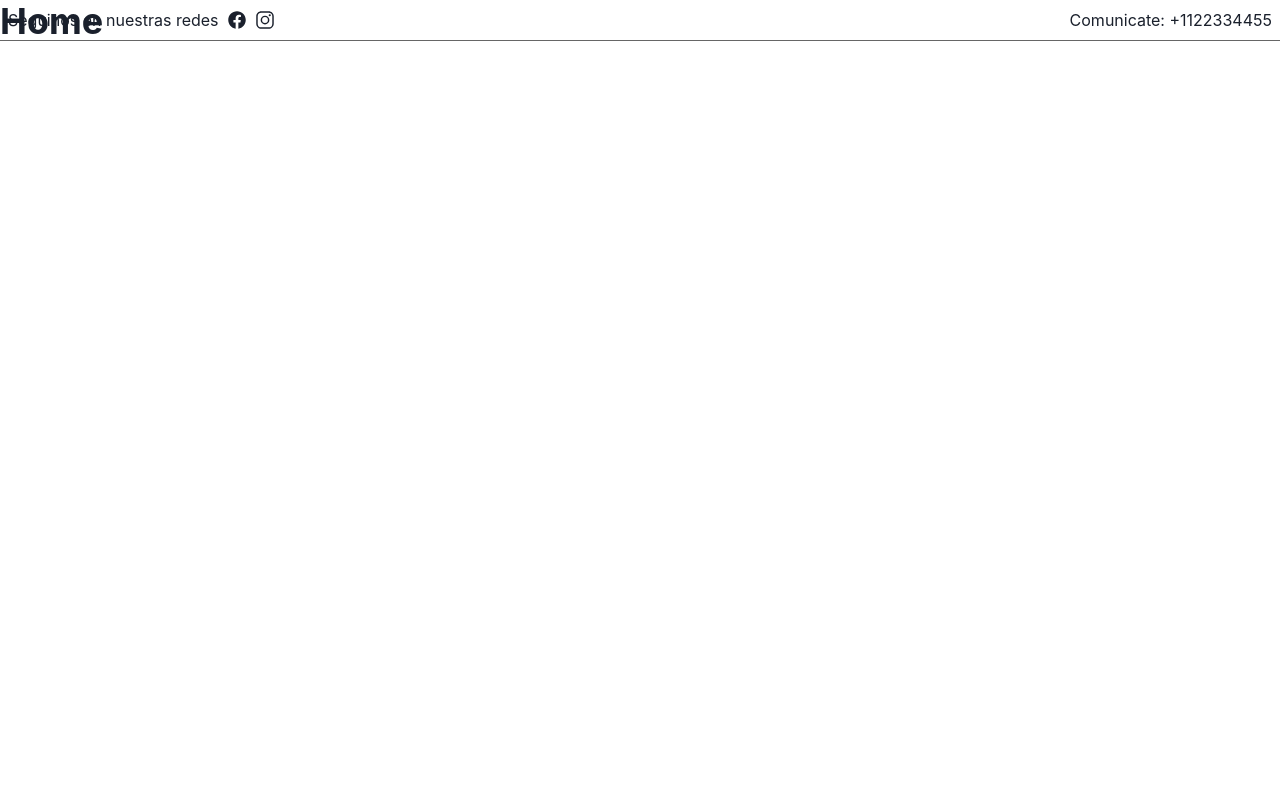
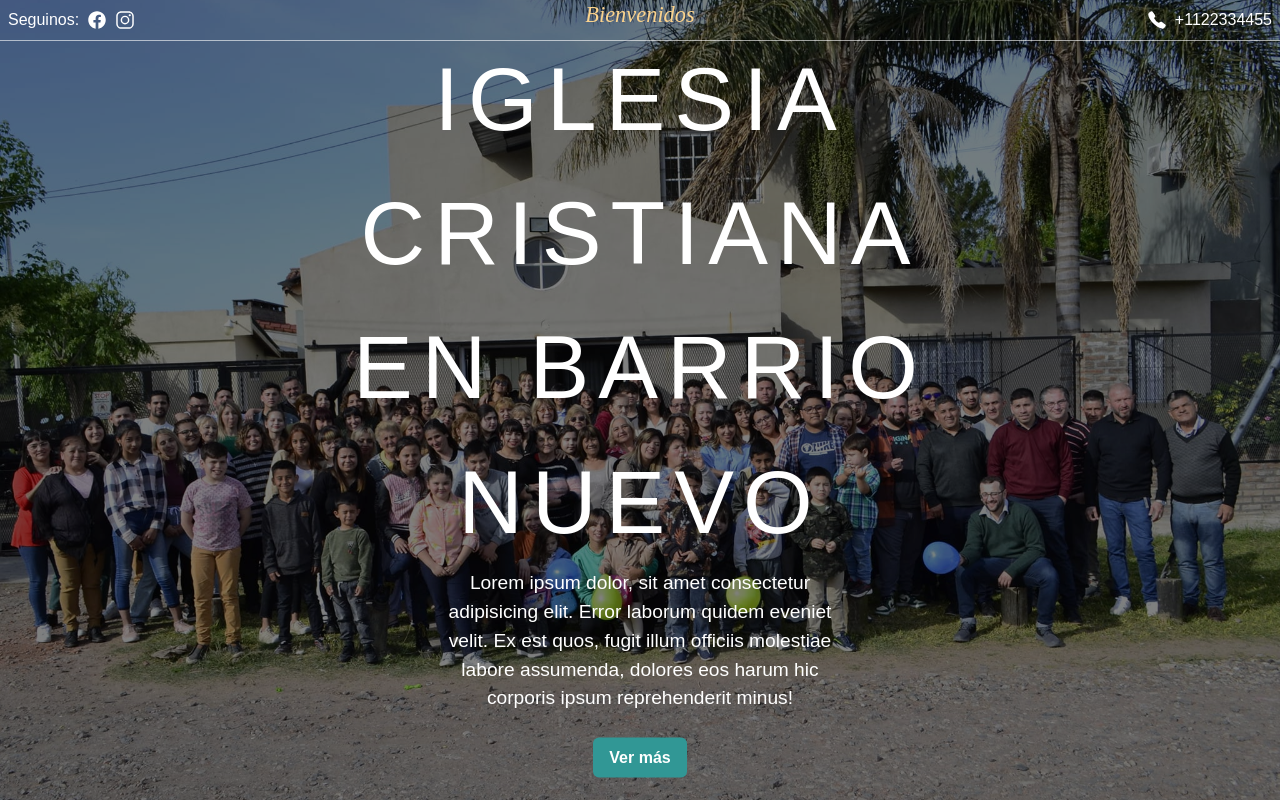
Before and after one commit to Agus9217/church-project, a Next.js app: page / in a window 1280 px wide. Built offline with nearby package versions, Linux system fonts and the light colour scheme.

Commit message:
Creando hero

```diff
--- a/package.json
+++ b/package.json
@@ -13,6 +13,8 @@
     "@chakra-ui/react": "^2.8.2",
     "@emotion/react": "^11.13.0",
     "@emotion/styled": "^11.13.0",
+    "@fontsource-variable/montserrat": "^5.0.20",
+    "@fontsource-variable/noto-serif": "^5.0.6",
     "framer-motion": "^11.3.28",
     "next": "14.2.5",
     "react": "^18",
--- a/src/app/_providers/Providers.tsx
+++ b/src/app/_providers/Providers.tsx
@@ -2,11 +2,11 @@
 
 import { ChakraProvider } from '@chakra-ui/react'
 import { css, Global } from '@emotion/react'
-import React from 'react'
+import { themeApp } from '../styles/theme'
 
 export const Provider = ({ children }: { children: React.ReactNode }) => {
   return (
-    <ChakraProvider>
+    <ChakraProvider theme={themeApp}>
       <Global
         styles={
           css`
--- /dev/null
+++ b/src/app/components/hero/Hero.tsx
@@ -0,0 +1,83 @@
+'use client'
+
+import { Box, Button, Img, Stack, Text } from '@chakra-ui/react'
+import { motion } from 'framer-motion'
+import React from 'react'
+
+export const Hero = () => {
+
+  const MotionComponent = motion(Box)
+
+  return (
+    <Stack
+      position={'relative'}
+    >
+      <Img
+        src='/hero-image.jpg'
+        w={'100%'}
+        h={'100dvh'}
+        objectFit={'cover'}
+        filter={'brightness(50%)'}
+      />
+      <Box
+        position={'absolute'}
+        left={'50%'}
+        top={'50%'}
+        transform={'translate(-50%, -50%)'}
+        color={'white'}
+        textAlign={'center'}
+      >
+        <MotionComponent
+          as={Text}
+          fontFamily={'notoserif'}
+          fontWeight={400}
+          fontStyle={'italic'}
+          fontSize={'1.4rem'}
+          textShadow={'lg'}
+          initial={{ opacity: 0, y: 30 }}
+          animate={{ opacity: 1, y: 0 }}
+          transition={{ duration: 1, type: 'linear' }}
+          color={'orange.200'}
+        >
+          Bienvenidos
+        </MotionComponent>
+        <MotionComponent
+          as={'h1'}
+          fontSize={'5.6rem'}
+          textTransform={'uppercase'}
+          fontWeight={500}
+          letterSpacing={9}
+          textShadow={'lg'}
+          initial={{ opacity: 0, y: 15 }}
+          animate={{ opacity: 1, y: 0 }}
+          transition={{ duration: 1, type: 'linear' }}
+        >
+          Iglesia Cristiana en Barrio Nuevo
+        </MotionComponent>
+        <MotionComponent
+          as={Text}
+          textAlign={'center'}
+          maxW={'60%'}
+          fontSize={'1.2rem'}
+          textShadow={'lg'}
+          initial={{ opacity: 0, y: 30 }}
+          animate={{ opacity: 1, y: 0 }}
+          transition={{ duration: 1, type: 'linear' }}
+          mx={'auto'}
+        >
+          Lorem ipsum dolor, sit amet consectetur adipisicing elit. Error laborum quidem eveniet velit. Ex est quos, fugit illum officiis molestiae labore assumenda, dolores eos harum hic corporis ipsum reprehenderit minus!
+        </MotionComponent>
+        <MotionComponent
+          my={6}
+          as={Button}
+          colorScheme={'teal'}
+          initial={{ opacity: 0, y: 30 }}
+          animate={{ opacity: 1, y: 0 }}
+          transition={{ duration: 1, type: 'linear' }}
+        >
+          Ver más
+        </MotionComponent>
+      </Box>
+    </Stack>
+  )
+}
--- a/src/app/components/index.tsx
+++ b/src/app/components/index.tsx
@@ -1 +1,2 @@
+export { Hero } from "./hero/Hero";
 export { Navbar } from "./navbar/Navbar";
--- a/src/app/components/navbar/Navbar.tsx
+++ b/src/app/components/navbar/Navbar.tsx
@@ -1,5 +1,5 @@
 import { Flex, Divider, Text, VStack } from "@chakra-ui/react"
-import { IoLogoFacebook, IoLogoInstagram } from "react-icons/io5";
+import { IoLogoFacebook, IoLogoInstagram, IoCall } from "react-icons/io5";
 
 export const Navbar = () => {
   return (
@@ -9,6 +9,7 @@ export const Navbar = () => {
       w={'100%'}
       minH={'70px'}
       pos={'fixed'}
+      color={'white'}
       zIndex={1000}
     >
       <Flex
@@ -21,7 +22,7 @@ export const Navbar = () => {
           alignItems={'center'}
         >
           <Text>
-            Seguinos en nuestras redes
+            Seguinos:
           </Text>
           <Flex
             alignItems={'center'}
@@ -32,12 +33,16 @@ export const Navbar = () => {
             <IoLogoInstagram size={'20px'} />
           </Flex>
         </Flex>
-        <Flex>
-          Comunicate: +1122334455
+        <Flex
+          alignItems={'center'}
+          gap={2}
+        >
+          <IoCall size={'20px'} />
+          +1122334455
         </Flex>
       </Flex>
       <Divider
-        borderColor={'black'}
+        borderColor={'white'}
       />
 
     </VStack>
--- a/src/app/page.tsx
+++ b/src/app/page.tsx
@@ -1,9 +1,10 @@
 import { Heading } from "@chakra-ui/react";
+import { Hero } from "./components";
 
 export default function HomePage() {
   return (
     <>
-      <Heading>Home</Heading>
+      <Hero />
     </>
   );
 }
--- /dev/null
+++ b/src/app/styles/theme.ts
@@ -0,0 +1,13 @@
+import { extendTheme } from "@chakra-ui/react";
+import '@fontsource-variable/montserrat';
+import '@fontsource-variable/noto-serif';
+
+export const themeApp = extendTheme({
+  fonts: {
+    body: `'Montserrat Variable', sans-serif`,
+    heading: `'Montserrat Variable', sans-serif`,
+    notoserif: `'Noto Serif Variable', serif`,
+  },
+
+
+})
```
Also changed, not shown: 1 other file (tests, documents, lock files or other folders).
